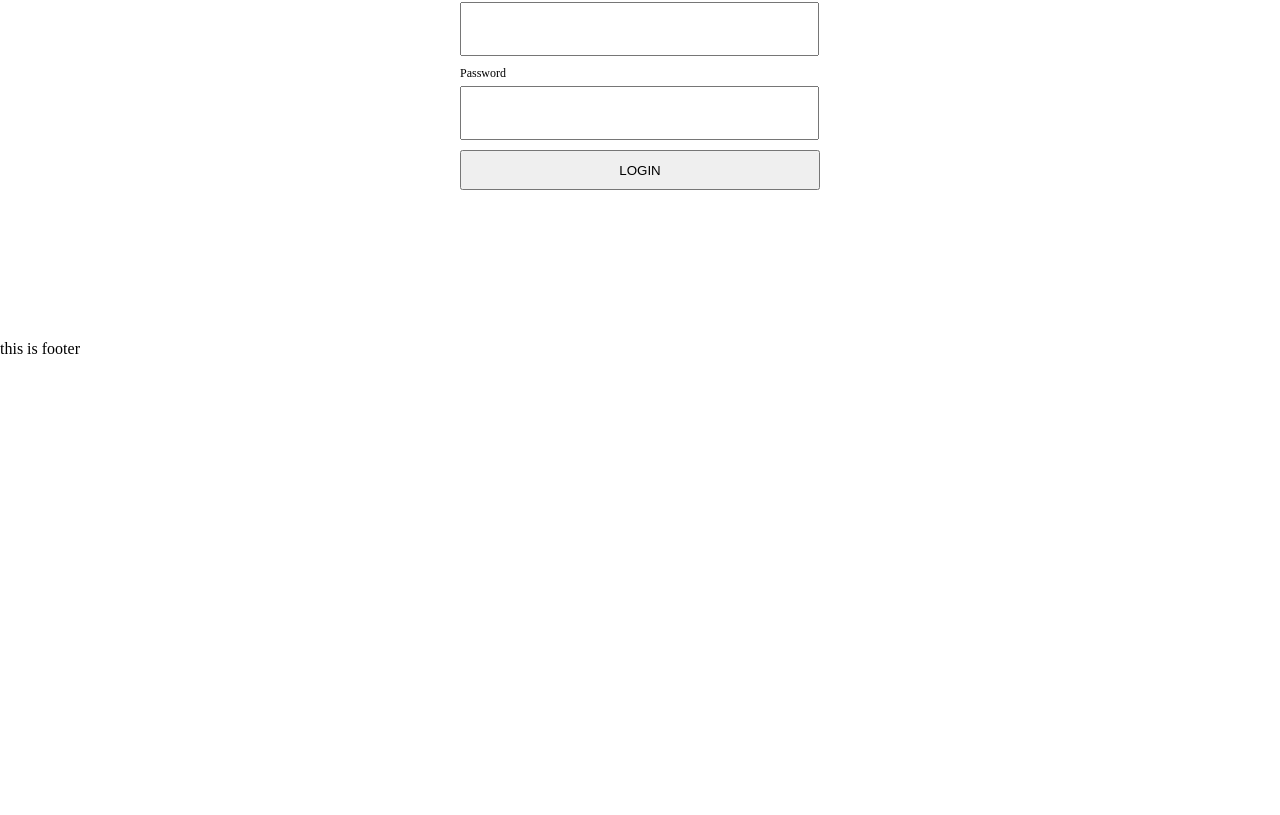
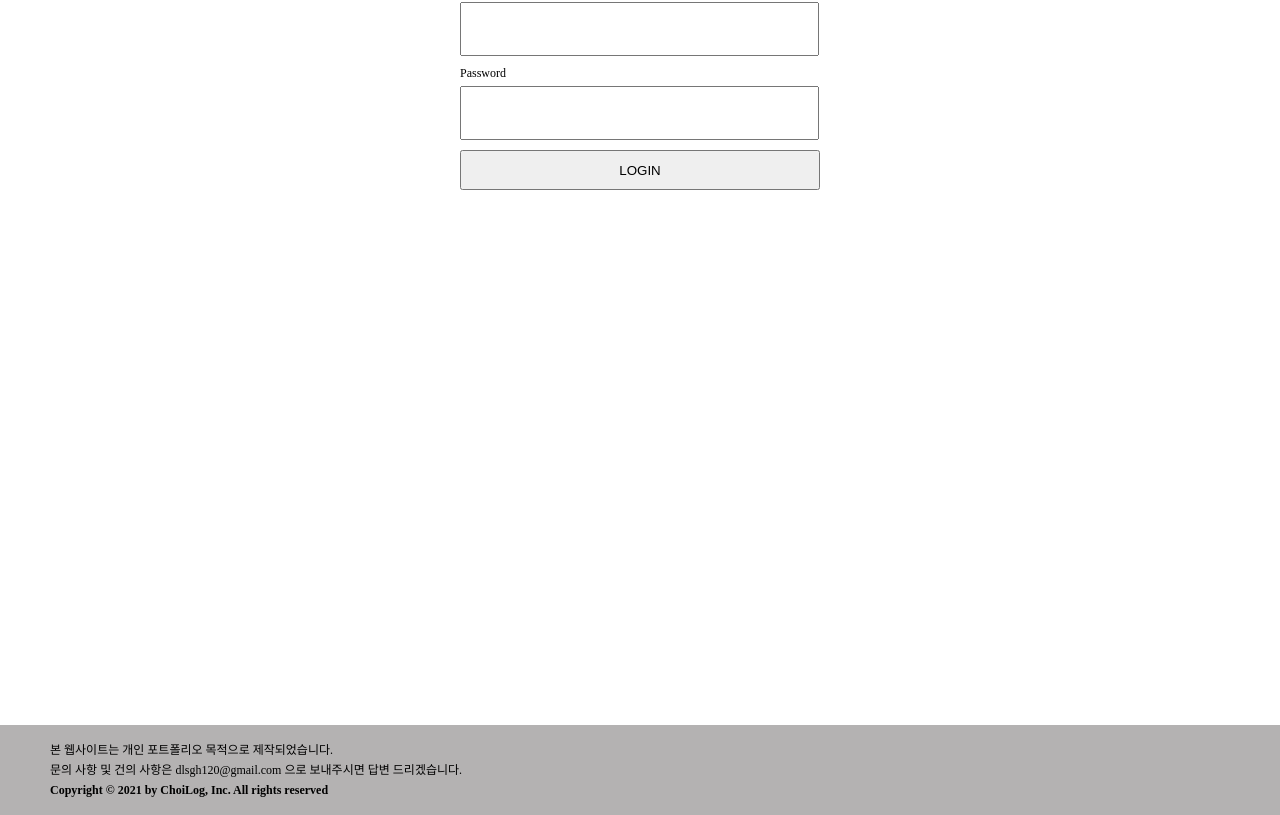
Before and after one commit to iiinhochoiii/blog-next, a Next.js app: page /login in a window 1280 px wide. Shown: the part 289-1104 px from the top of the page. Before the commit the page ends 800 px from the top, so only its background shows below. Built offline with nearby package versions, Linux system fonts and the light colour scheme.

Commit message:
footer complete

```diff
--- a/components/layout/footer/footer.tsx
+++ b/components/layout/footer/footer.tsx
@@ -1,11 +1,35 @@
 import React from 'react';
+import styled from 'styled-components';
 
 const Footer: React.FC = () =>{
     return(
-        <div>
-            this is footer
-        </div>
+        <FooterWrap>
+            <FooterContainer>
+                <p>본 웹사이트는 개인 포트폴리오 목적으로 제작되었습니다.</p>
+                <p>문의 사항 및 건의 사항은 dlsgh120@gmail.com 으로 보내주시면 답변 드리겠습니다.</p>
+                <p className="footer_copyright">Copyright © 2021 by ChoiLog, Inc. All rights reserved</p>
+            </FooterContainer>
+        </FooterWrap>
     );
 }
 
+const FooterWrap = styled.div`
+    background-color:#b4b2b2;
+    width:100%;
+`;
+
+const FooterContainer = styled.div`
+    width:1180px;
+    margin: 0 auto;
+    max-width:100%;
+    padding:15px 0px;
+    &>p{
+        margin:0;
+        font-size:12px;
+        line-height:20px;
+    }
+    &>.footer_copyright{
+        font-weight:bold;
+    }
+`;
 export default Footer;
--- a/components/template/base/baseTemplate.tsx
+++ b/components/template/base/baseTemplate.tsx
@@ -13,7 +13,9 @@ const BaseTemplate = ({children}:props) =>{
             <Header>
                 <Headers />
             </Header>
+                <Content>
                 {children}
+                </Content>
             <footer>
                 <Footer />
             </footer>
@@ -28,4 +30,7 @@ const Wrap = styled.div`
 const Header = styled.div`
 
 `;
+const Content = styled.div`
+    height:100vh;
+`;
 export default BaseTemplate;
```
